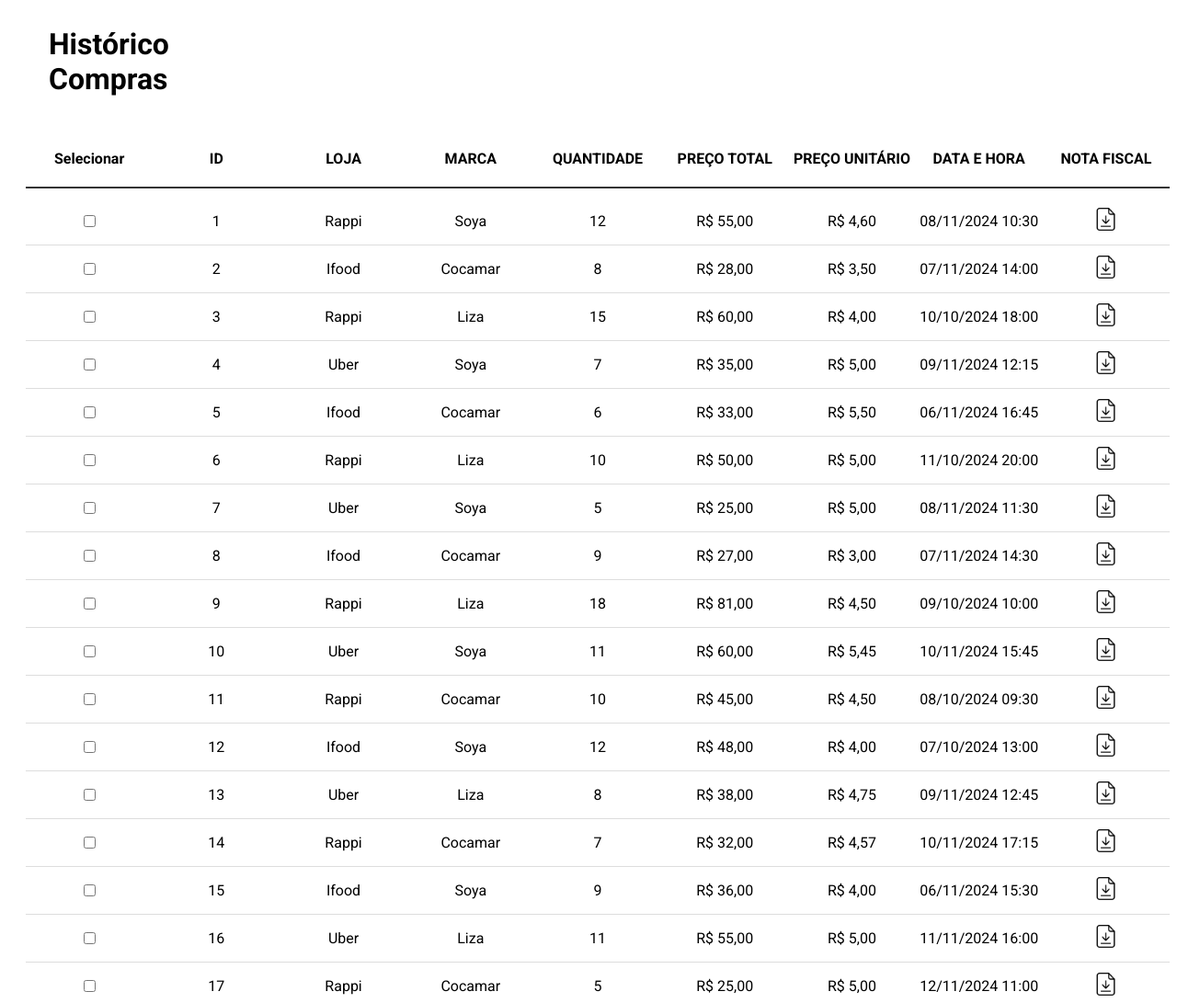
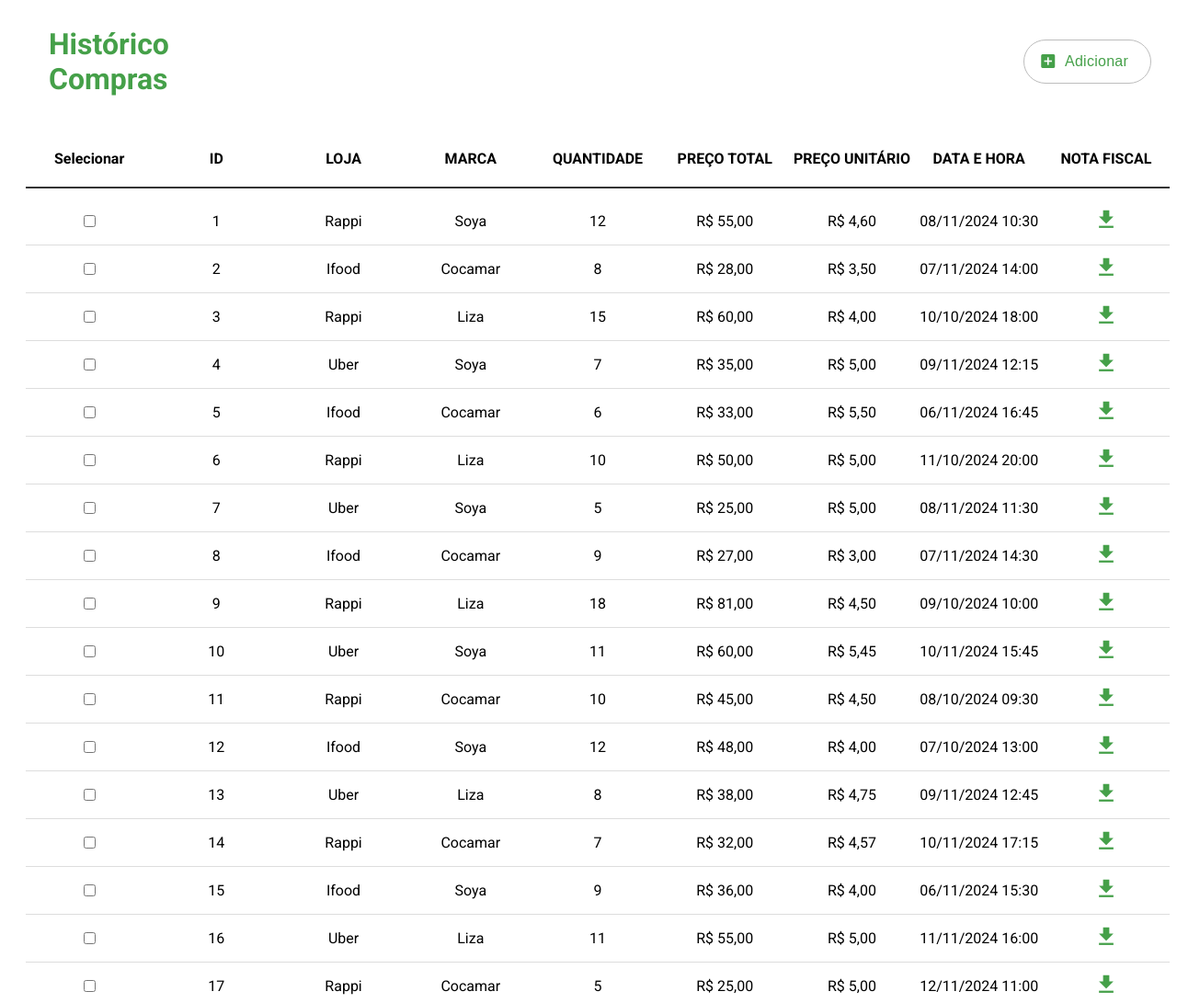
Before and after one commit to Jaogodela/OilProject, a website: page OilProject-FrontEnd/src/pages/historyProducts.html in a window 1280 px wide. Shown: the top 1091 px of the page at 92% size. Drawn offline with Linux system fonts and the light colour scheme.

Commit message:
Atualização de estilos, inclusão de botão de redirecionamento na page historyPageStyles

```diff
--- a/OilProject-FrontEnd/src/css/addPageStyles/main.css
+++ b/OilProject-FrontEnd/src/css/addPageStyles/main.css
@@ -10,6 +10,10 @@ body {
 .fade {
   transition: opacity 0.5s ease-in-out;
   opacity: 0;
+}
+
+h1 {
+  color:#45a049;
 }
 
 .fade.show {
--- a/OilProject-FrontEnd/src/css/historyPageStyles/buttons/deleteButton.css
+++ b/OilProject-FrontEnd/src/css/historyPageStyles/buttons/deleteButton.css
@@ -1,6 +1,7 @@
 .btn {
   display: -webkit-box;
   display: -ms-flexbox;
+  margin-right: 20px;
   display: flex;
   -webkit-box-align: center;
       -ms-flex-align: center;
@@ -40,3 +41,53 @@
   -webkit-box-shadow: 0 0 0 4px #ffcccc;
           box-shadow: 0 0 0 4px #ffcccc;
 }
+
+#addProduct {
+  display: -webkit-box;
+  display: -ms-flexbox;
+  display: flex;
+  color: #45a049;
+  -webkit-box-align: center;
+      -ms-flex-align: center;
+          align-items: center;
+  margin-right: 20px;
+  background: none;
+  border: 1px solid #bdbdbd;
+  height: 48px;
+  padding: 0 24px 0 16px;
+  letter-spacing: 0.25px;
+  border-radius: 24px;
+  cursor: pointer;
+  font-size: 16px;
+}
+
+#addProduct:focus {
+  outline: none;
+  -webkit-box-shadow: 0 0 0 4px #a0ffa0;
+          box-shadow: 0 0 0 4px #a0ffa0;
+}
+
+#addProduct:hover {
+  background-color: #f5fff5;
+}
+
+#addProduct .mdi {
+  margin-right: 8px;
+  font-size: 20px;
+}
+
+#addProduct .mdi-plus-box {
+  display: inline-block;
+}
+
+#addProduct .mdi-plus-circle-outline {
+  display: none;
+}
+
+#addProduct:hover .mdi-plus-box {
+  display: inline-block;
+}
+
+#addProduct:hover .mdi-plus-circle-outline {
+  display: inline-block;
+}
--- a/OilProject-FrontEnd/src/css/historyPageStyles/main.css
+++ b/OilProject-FrontEnd/src/css/historyPageStyles/main.css
@@ -5,11 +5,17 @@ body {
 .header-container {
   margin-left: 45px;
   display: flex;
+  color: #45a049;
   justify-content: left;
   align-items: center;
   min-width: 968px;
 
 }
+#downloadIcon {
+  color: #45a049;
+  font-size: 27px;
+}
+
 
 .header-container input {
   margin-left: 1.2vh;
--- a/OilProject-FrontEnd/src/js/interactions/historyProducts/historyProductController.js
+++ b/OilProject-FrontEnd/src/js/interactions/historyProducts/historyProductController.js
@@ -61,11 +61,11 @@ const produtos = [
         <p class="product-column">R$ ${produto.unit}</p>
         <p class="product-column">${produto.data} ${produto.hora}</p>
         <a href="${produto.imageNF}" download>
-        <img src="../images/download-icon.png" alt="Download" width="25" height="25" id="downloadIcon" data-id="${produto.id}"></a>
+        <i class="mdi mdi-download" alt="Download" id="downloadIcon" data-id="${produto.id}"></i>
       `;
       productContainer.appendChild(row);
     });
   }
-
-  renderProducts(produtos);
-  window.renderProducts = renderProducts;
+//<img src="../images/download-icon.png" alt="Download" width="25" height="25" id="downloadIcon" data-id="${produto.id}"></a>
+renderProducts(produtos);
+window.renderProducts = renderProducts;
--- a/OilProject-FrontEnd/src/pages/historyProducts.html
+++ b/OilProject-FrontEnd/src/pages/historyProducts.html
@@ -10,6 +10,7 @@
   <link rel="stylesheet" href="../css/historyPageStyles/box/deleteButtonBox.css">
   <link rel="preconnect" href="https://fonts.googleapis.com">
   <link rel="preconnect" href="https://fonts.gstatic.com" crossorigin>
+  <link rel="stylesheet" href="https://cdn.materialdesignicons.com/5.4.55/css/materialdesignicons.min.css">
   <link rel="stylesheet"
     href="https://fonts.googleapis.com/css2?family=Roboto:ital,wght@0,100;0,300;0,400;0,500;0,700;0,900;1,100;1,300;1,400;1,500;1,700;1,900&display=swap">
 </head>
@@ -18,6 +19,7 @@
   <div class="header-container">
     <h1>Histórico Compras</h1>
     <div class="header-inputs">
+      <button id="addProduct"> <span class="mdi mdi-plus-box"></span> <span>Adicionar</span> </button>
       <!-- <input type="text" id="filterInput" placeholder="Filtrar por nome" oninput="applyFilters()">
 
       <select id="filterLoja" name="filterLoja">
@@ -44,6 +46,14 @@
   </div>
   <div id="productContainer" class="product-list">
   </div>
+  <script>
+    const btnAddProduct = document.getElementById('addProduct');
+
+btnAddProduct.addEventListener('click', function() {
+    window.location.href = 'addProducts.html';
+});
+
+  </script>
   <script src="../js/interactions/historyProducts/historyProductController.js"></script>
   <script src="../js/functions/functionCheckbox.js"></script>
   <script src="../js/interactions/deleteProducts/deleteProductsButton.js"></script>
```
Also changed, not shown: 1 other file.
